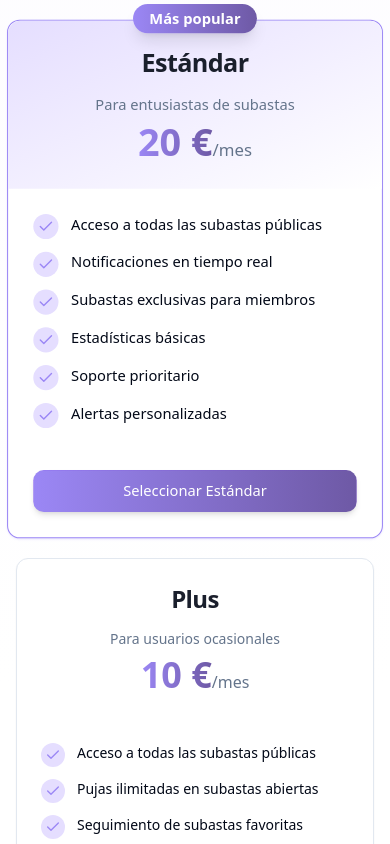
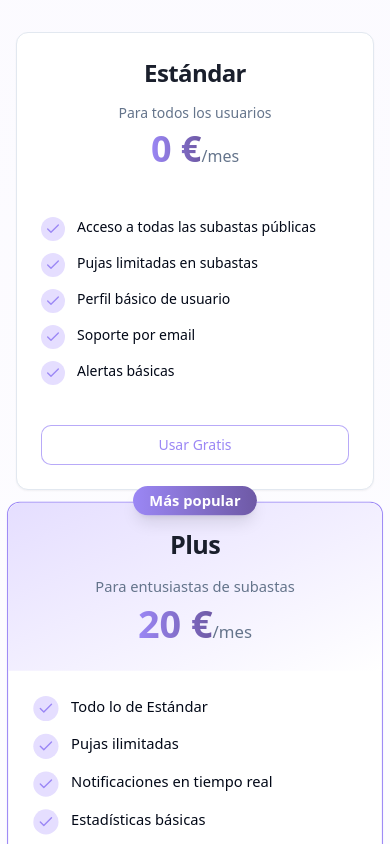
Before and after one commit to josemiguelmolinam/subasta-facilito, a React (Vite) app: page /premium in a window 390 px wide. Shown: the part 4520-5364 px from the top of the page. Built offline with nearby package versions, Linux system fonts and the light colour scheme; no server answers.

Commit message:
Update pricing plans
This commit updates the pricing plans for the premium features, adding a free standard plan, a Plus plan, and a Pro plan with different pricing tiers.  It also considers the possibility of adding an enterprise plan with additional features.

```diff
--- a/src/components/premium/FeatureComparisonTable.tsx
+++ b/src/components/premium/FeatureComparisonTable.tsx
@@ -4,22 +4,26 @@ import { Check, X } from "lucide-react";
 
 interface Feature {
   name: string;
+  standard: boolean;
   plus: boolean;
-  standard: boolean;
   pro: boolean;
+  business: boolean;
 }
 
 export const FeatureComparisonTable = () => {
   const features: Feature[] = [
-    { name: "Acceso a todas las subastas públicas", plus: true, standard: true, pro: true },
-    { name: "Pujas ilimitadas en subastas abiertas", plus: true, standard: true, pro: true },
-    { name: "Seguimiento de subastas favoritas", plus: true, standard: true, pro: true },
-    { name: "Notificaciones en tiempo real", plus: false, standard: true, pro: true },
-    { name: "Subastas exclusivas para miembros", plus: false, standard: true, pro: true },
-    { name: "Métricas y estadísticas avanzadas", plus: false, standard: false, pro: true },
-    { name: "Acceso anticipado a subastas premium", plus: false, standard: false, pro: true },
-    { name: "Subasta sin comisiones", plus: false, standard: false, pro: true },
-    { name: "Soporte prioritario 24/7", plus: false, standard: false, pro: true }
+    { name: "Acceso a todas las subastas públicas", standard: true, plus: true, pro: true, business: true },
+    { name: "Pujas ilimitadas en subastas abiertas", standard: false, plus: true, pro: true, business: true },
+    { name: "Seguimiento de subastas favoritas", standard: true, plus: true, pro: true, business: true },
+    { name: "Notificaciones en tiempo real", standard: false, plus: true, pro: true, business: true },
+    { name: "Subastas exclusivas para miembros", standard: false, plus: true, pro: true, business: true },
+    { name: "Métricas y estadísticas avanzadas", standard: false, plus: false, pro: true, business: true },
+    { name: "Acceso anticipado a subastas premium", standard: false, plus: false, pro: true, business: true },
+    { name: "Subasta sin comisiones", standard: false, plus: false, pro: true, business: true },
+    { name: "Soporte prioritario 24/7", standard: false, plus: false, pro: true, business: true },
+    { name: "Posicionamiento destacado", standard: false, plus: false, pro: false, business: true },
+    { name: "API de integración", standard: false, plus: false, pro: false, business: true },
+    { name: "Gestor de cuenta personal", standard: false, plus: false, pro: false, business: true }
   ];
 
   return (
@@ -31,6 +35,7 @@ export const FeatureComparisonTable = () => {
             <TableHead className="text-center py-4 text-lg font-bold">Estándar</TableHead>
             <TableHead className="text-center py-4 text-lg font-bold">Plus</TableHead>
             <TableHead className="text-center py-4 text-lg font-bold">Pro</TableHead>
+            <TableHead className="text-center py-4 text-lg font-bold">Empresas</TableHead>
           </TableRow>
         </TableHeader>
         <TableBody>
@@ -58,6 +63,13 @@ export const FeatureComparisonTable = () => {
                   <X className="h-6 w-6 text-gray-300 mx-auto" />
                 )}
               </TableCell>
+              <TableCell className="text-center py-4">
+                {feature.business ? (
+                  <Check className="h-6 w-6 text-green-500 mx-auto" />
+                ) : (
+                  <X className="h-6 w-6 text-gray-300 mx-auto" />
+                )}
+              </TableCell>
             </TableRow>
           ))}
         </TableBody>
--- a/src/pages/Premium.tsx
+++ b/src/pages/Premium.tsx
@@ -7,7 +7,7 @@ import { Button } from "@/components/ui/button";
 import { Tabs, TabsContent, TabsList, TabsTrigger } from "@/components/ui/tabs";
 import { useToast } from "@/components/ui/use-toast";
 import { useNavigate } from "react-router-dom";
-import { Crown, Diamond, ShieldCheck, CreditCard, Users, Clock, Zap, Sparkles, Star, Award, Gift, Check } from "lucide-react";
+import { Crown, Diamond, ShieldCheck, CreditCard, Users, Clock, Zap, Sparkles, Star, Award, Gift, Check, Building2, BriefcaseBusiness, Target } from "lucide-react";
 
 const Premium = () => {
   const [billingCycle, setBillingCycle] = useState<"monthly" | "yearly">("monthly");
@@ -169,18 +169,18 @@ const Premium = () => {
 
               <div className="flex gap-4">
                 <div className="bg-gradient-to-br from-auction-soft to-auction-primary/20 rounded-full p-3 h-fit">
-                  <Check className="h-6 w-6 text-auction-primary" />
+                  <Target className="h-6 w-6 text-auction-primary" />
                 </div>
                 <div>
-                  <h3 className="text-xl font-bold mb-2">Verificación prioritaria</h3>
-                  <p className="text-gray-600">Proceso de verificación acelerado para empezar a subastar de inmediato.</p>
+                  <h3 className="text-xl font-bold mb-2">Posicionamiento destacado</h3>
+                  <p className="text-gray-600">Tus subastas aparecerán en posiciones preferentes para mayor visibilidad.</p>
                 </div>
               </div>
             </div>
           </div>
         </div>
 
-        {/* Pricing Section - Mejorado y reordenado */}
+        {/* Pricing Section - Con los nuevos precios y la opción para empresas */}
         <div id="pricing" className="container mx-auto px-4 py-24">
           <h2 className="text-4xl font-bold text-center mb-6">Planes y Precios</h2>
           <div className="h-1 w-20 bg-gradient-to-r from-auction-primary to-auction-tertiary rounded-full mx-auto mb-6"></div>
@@ -202,45 +202,44 @@ const Premium = () => {
             </Tabs>
           </div>
 
-          {/* Pricing Cards - Reordenados: Estándar, Plus, Pro */}
-          <div className="grid grid-cols-1 md:grid-cols-3 gap-8 max-w-5xl mx-auto">
+          {/* Pricing Cards - Con los nuevos precios */}
+          <div className="grid grid-cols-1 md:grid-cols-4 gap-6 max-w-6xl mx-auto">
             <PricingCard
               title="Estándar"
-              price={getPrice(19.99)}
+              price={0}
+              description="Para todos los usuarios"
+              features={[
+                "Acceso a todas las subastas públicas",
+                "Pujas limitadas en subastas",
+                "Perfil básico de usuario",
+                "Soporte por email",
+                "Alertas básicas"
+              ]}
+              ctaText="Usar Gratis"
+              onSelectPlan={() => handlePlanSelected("Estándar")}
+            />
+            <PricingCard
+              title="Plus"
+              price={getPrice(20)}
               description="Para entusiastas de subastas"
               features={[
-                "Acceso a todas las subastas públicas",
+                "Todo lo de Estándar",
+                "Pujas ilimitadas",
                 "Notificaciones en tiempo real",
-                "Subastas exclusivas para miembros",
                 "Estadísticas básicas",
                 "Soporte prioritario",
                 "Alertas personalizadas"
               ]}
               isPopular={true}
-              ctaText="Seleccionar Estándar"
-              onSelectPlan={() => handlePlanSelected("Estándar")}
-            />
-            <PricingCard
-              title="Plus"
-              price={getPrice(9.99)}
-              description="Para usuarios ocasionales"
-              features={[
-                "Acceso a todas las subastas públicas",
-                "Pujas ilimitadas en subastas abiertas",
-                "Seguimiento de subastas favoritas",
-                "Soporte por email",
-                "Alertas básicas",
-                "Perfil verificado"
-              ]}
-              ctaText="Comenzar con Plus"
+              ctaText="Seleccionar Plus"
               onSelectPlan={() => handlePlanSelected("Plus")}
             />
             <PricingCard
               title="Pro"
-              price={getPrice(39.99)}
+              price={getPrice(50)}
               description="Para coleccionistas y vendedores"
               features={[
-                "Todo lo de Estándar",
+                "Todo lo de Plus",
                 "Métricas y estadísticas avanzadas",
                 "Acceso anticipado a subastas premium",
                 "Subasta sin comisiones",
@@ -250,6 +249,21 @@ const Premium = () => {
               ctaText="Obtener Pro"
               onSelectPlan={() => handlePlanSelected("Pro")}
             />
+            <PricingCard
+              title="Empresas"
+              price={getPrice(100)}
+              description="Para negocios y profesionales"
+              features={[
+                "Todo lo de Pro",
+                "Anuncios en posiciones destacadas",
+                "Perfil de empresa verificado",
+                "Dashboard analítico avanzado",
+                "API de integración",
+                "Gestor de cuenta personal"
+              ]}
+              ctaText="Contactar para Empresas"
+              onSelectPlan={() => handlePlanSelected("Empresas")}
+            />
           </div>
 
           <div className="mt-20 max-w-6xl mx-auto">
@@ -258,7 +272,91 @@ const Premium = () => {
           </div>
         </div>
 
-        {/* Testimonials - Nueva sección */}
+        {/* Sección especial para empresas */}
+        <div className="bg-gradient-to-r from-auction-tertiary/10 to-auction-primary/10 py-24">
+          <div className="container mx-auto px-4">
+            <div className="max-w-5xl mx-auto">
+              <div className="flex flex-col md:flex-row items-center gap-10">
+                <div className="md:w-1/2">
+                  <div className="bg-white p-8 rounded-2xl shadow-xl border border-auction-primary/20">
+                    <div className="flex justify-center mb-6">
+                      <div className="bg-gradient-to-br from-auction-primary to-auction-tertiary rounded-2xl p-5">
+                        <Building2 className="h-12 w-12 text-white" />
+                      </div>
+                    </div>
+                    <h2 className="text-3xl font-bold text-center mb-6">Soluciones para Empresas</h2>
+                    <p className="text-gray-600 mb-6 text-center">
+                      Potencia tu negocio con nuestras soluciones especializadas para empresas y profesionales del sector.
+                    </p>
+                    <ul className="space-y-4 mb-8">
+                      <li className="flex items-start">
+                        <div className="rounded-full bg-auction-soft p-1 mr-3">
+                          <BriefcaseBusiness className="h-5 w-5 text-auction-primary" />
+                        </div>
+                        <span>Posicionamiento preferente en todas las categorías</span>
+                      </li>
+                      <li className="flex items-start">
+                        <div className="rounded-full bg-auction-soft p-1 mr-3">
+                          <BriefcaseBusiness className="h-5 w-5 text-auction-primary" />
+                        </div>
+                        <span>Creación de subastas ilimitadas y exclusivas</span>
+                      </li>
+                      <li className="flex items-start">
+                        <div className="rounded-full bg-auction-soft p-1 mr-3">
+                          <BriefcaseBusiness className="h-5 w-5 text-auction-primary" />
+                        </div>
+                        <span>Herramientas de marketing y promoción avanzadas</span>
+                      </li>
+                    </ul>
+                    <Button
+                      className="w-full bg-gradient-to-r from-auction-primary to-auction-tertiary hover:from-auction-tertiary hover:to-auction-primary text-white py-3 font-bold rounded-xl shadow-lg"
+                      onClick={() => handlePlanSelected("Empresas")}
+                    >
+                      Solicitar información
+                    </Button>
+                  </div>
+                </div>
+                <div className="md:w-1/2">
+                  <h3 className="text-3xl font-bold mb-6">Maximiza tu presencia en el mercado</h3>
+                  <p className="text-lg text-gray-600 mb-6">
+                    Nuestro plan para empresas está diseñado para satisfacer las necesidades específicas de profesionales y negocios que buscan destacar en el mundo de las subastas.
+                  </p>
+                  <div className="space-y-6">
+                    <div className="flex gap-4 items-start">
+                      <div className="rounded-full bg-auction-primary/10 p-2">
+                        <Target className="h-6 w-6 text-auction-primary" />
+                      </div>
+                      <div>
+                        <h4 className="text-xl font-bold mb-1">Alcance ampliado</h4>
+                        <p className="text-gray-600">Llega a más compradores potenciales con anuncios destacados y mayor visibilidad.</p>
+                      </div>
+                    </div>
+                    <div className="flex gap-4 items-start">
+                      <div className="rounded-full bg-auction-primary/10 p-2">
+                        <Target className="h-6 w-6 text-auction-primary" />
+                      </div>
+                      <div>
+                        <h4 className="text-xl font-bold mb-1">Informes detallados</h4>
+                        <p className="text-gray-600">Análisis exhaustivos de rendimiento y comportamiento de los usuarios.</p>
+                      </div>
+                    </div>
+                    <div className="flex gap-4 items-start">
+                      <div className="rounded-full bg-auction-primary/10 p-2">
+                        <Target className="h-6 w-6 text-auction-primary" />
+                      </div>
+                      <div>
+                        <h4 className="text-xl font-bold mb-1">Soporte dedicado</h4>
+                        <p className="text-gray-600">Un gestor de cuenta personal para ayudarte en todo momento.</p>
+                      </div>
+                    </div>
+                  </div>
+                </div>
+              </div>
+            </div>
+          </div>
+        </div>
+
+        {/* Testimonials */}
         <div className="bg-gradient-to-b from-auction-soft/20 to-white py-24">
           <div className="container mx-auto px-4">
             <h2 className="text-4xl font-bold text-center mb-6">Lo que dicen nuestros usuarios</h2>
@@ -274,12 +372,12 @@ const Premium = () => {
                   </div>
                 </div>
                 <div className="pt-6">
-                  <p className="text-gray-600 italic mb-4">Desde que me suscribí al plan Estándar, he conseguido artículos exclusivos que no hubiera encontrado de otra manera. ¡Totalmente recomendado!</p>
+                  <p className="text-gray-600 italic mb-4">Utilizo el plan Plus y ha mejorado enormemente mi experiencia. Por solo 20€ al mes tengo acceso a muchas más oportunidades.</p>
                   <div className="flex items-center mt-6">
                     <div className="w-12 h-12 bg-auction-soft rounded-full"></div>
                     <div className="ml-4">
                       <h4 className="font-bold">Carlos M.</h4>
-                      <p className="text-sm text-gray-500">Usuario Estándar</p>
+                      <p className="text-sm text-gray-500">Usuario Plus</p>
                     </div>
                   </div>
                 </div>
@@ -294,7 +392,7 @@ const Premium = () => {
                   </div>
                 </div>
                 <div className="pt-6">
-                  <p className="text-gray-600 italic mb-4">El plan Pro ha revolucionado la forma en que gestiono mis subastas. Ahorro en comisiones y tengo acceso a analíticas que me ayudan a maximizar mis ganancias.</p>
+                  <p className="text-gray-600 italic mb-4">El plan Pro ha revolucionado mi negocio. Los 50€ mensuales son una inversión que recupero con creces gracias a las ventas adicionales.</p>
                   <div className="flex items-center mt-6">
                     <div className="w-12 h-12 bg-auction-soft rounded-full"></div>
                     <div className="ml-4">
@@ -314,12 +412,12 @@ const Premium = () => {
                   </div>
                 </div>
                 <div className="pt-6">
-                  <p className="text-gray-600 italic mb-4">Empecé con el plan Plus y fue perfecto para probar. Las notificaciones y el seguimiento me han ayudado a conseguir artículos a precios increíbles.</p>
+                  <p className="text-gray-600 italic mb-4">Nuestra empresa ha multiplicado sus ventas desde que contratamos el plan para Empresas. La visibilidad y herramientas son excepcionales.</p>
                   <div className="flex items-center mt-6">
                     <div className="w-12 h-12 bg-auction-soft rounded-full"></div>
                     <div className="ml-4">
                       <h4 className="font-bold">Miguel A.</h4>
-                      <p className="text-sm text-gray-500">Usuario Plus</p>
+                      <p className="text-sm text-gray-500">Cliente Empresarial</p>
                     </div>
                   </div>
                 </div>
@@ -328,7 +426,7 @@ const Premium = () => {
           </div>
         </div>
 
-        {/* FAQ Section - Mejorado */}
+        {/* FAQ Section */}
         <div className="container mx-auto px-4 py-24">
           <h2 className="text-4xl font-bold text-center mb-6">Preguntas Frecuentes</h2>
           <div className="h-1 w-20 bg-gradient-to-r from-auction-primary to-auction-tertiary rounded-full mx-auto mb-16"></div>
@@ -352,7 +450,7 @@ const Premium = () => {
           </div>
         </div>
 
-        {/* CTA Section - Mejorado */}
+        {/* CTA Section */}
         <div className="bg-gradient-to-r from-auction-primary/10 to-auction-tertiary/10 py-24">
           <div className="container mx-auto px-4">
             <div className="max-w-3xl mx-auto text-center">
```
